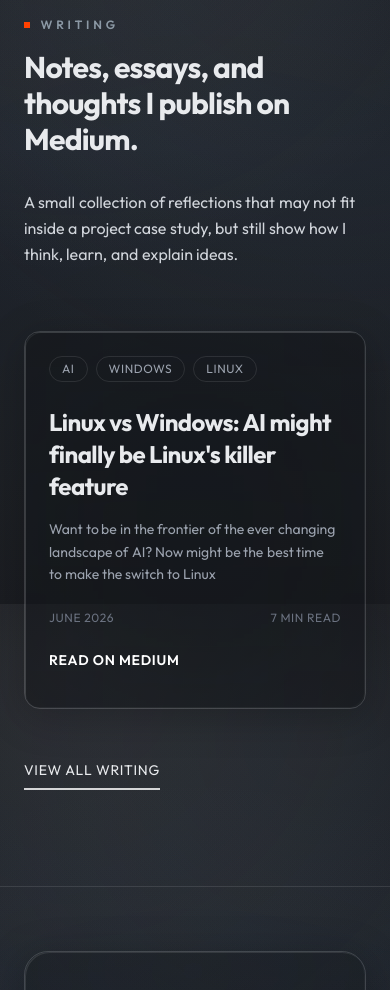
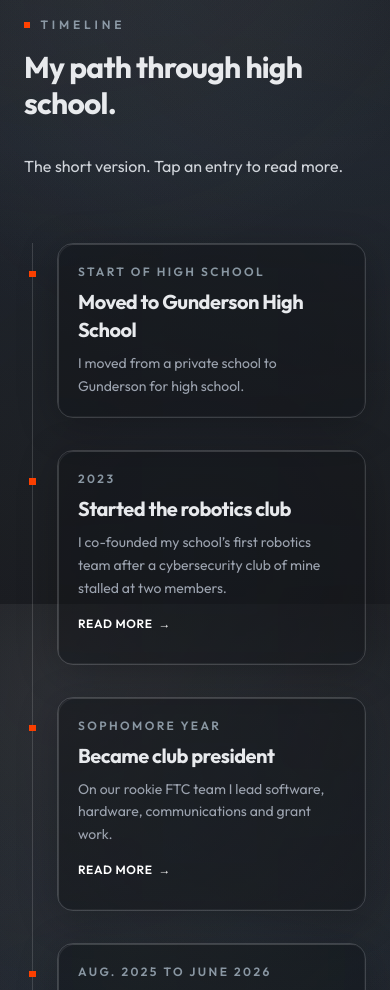
Before and after one commit to 3t1-1aN/EDKportfolio, a Next.js app: page / in a window 390 px wide. Shown: the part 4460-5450 px from the top of the page. Built offline with nearby package versions, Linux system fonts and the light colour scheme.

Commit message:
Home page: replace the Writing section with a data-driven timeline and a letters spot; add About page anchors

```diff
--- a/app/about/page.tsx
+++ b/app/about/page.tsx
@@ -132,6 +132,7 @@ export default function AboutPage() {
                 </ScrollAnimation>
               </div>
 
+              <div id="svcte" className="scroll-mt-28 sm:scroll-mt-32">
                 <BlurText
                   text="At SVCTE, I've learned to solve problems from multiple perspectives, work in professional team settings, and apply both hardware and software to real-world challenges. This program has strengthened my ability to think critically, design iteratively, and build with purpose."
                   variant="body"
@@ -139,8 +140,9 @@ export default function AboutPage() {
                   startDelay={delays.svcte}
                   className="text-lg text-grey-300 leading-relaxed"
                 />
+              </div>
 
-              <div className="space-y-4">
+              <div id="robotics" className="space-y-4 scroll-mt-28 sm:scroll-mt-32">
                 <BlurText
                   text="Robotics Leadership"
                   variant="heading"
@@ -158,7 +160,7 @@ export default function AboutPage() {
                 />
               </div>
 
-              <div className="space-y-4">
+              <div id="rincell" className="space-y-4 scroll-mt-28 sm:scroll-mt-32">
                 <BlurText
                   text="Rincell Internship"
                   variant="heading"
--- a/app/page.tsx
+++ b/app/page.tsx
@@ -1,7 +1,7 @@
 import HeroSection from '@/components/sections/HeroSection';
 import AboutSection from '@/components/sections/AboutSection';
 import ProjectsSection from '@/components/sections/ProjectsSection';
-import WritingSection from '@/components/sections/WritingSection';
+import TimelineSection from '@/components/sections/TimelineSection';
 import Footer from '@/components/Footer';
 import { EngineeringSketchBackground } from '@/components/ui/engineering-sketch-background';
 import type { Project } from '@/lib/data';
@@ -29,7 +29,7 @@ export default async function Home() {
       <main>
         <AboutSection />
         <ProjectsSection featuredProjects={featuredProjects} />
-        <WritingSection />
+        <TimelineSection />
       </main>
       <Footer />
     </>
--- a/app/writing/WritingPageClient.tsx
+++ b/app/writing/WritingPageClient.tsx
@@ -81,10 +81,10 @@ export default function WritingPageClient() {
                 <h2 className="mb-4 text-2xl font-bold">Medium posts coming soon</h2>
                 <p className="mb-6 text-base leading-relaxed text-gray-300">
                   This page is ready for future Medium posts. Add each post to the writing data
-                  list, and it will show up here and in the homepage preview automatically.
+                  list, and it will show up here automatically.
                 </p>
                 <Link
-                  href="/#writing"
+                  href="/"
                   className="inline-block text-sm uppercase tracking-wider border-b-2 border-white pb-2 transition-opacity hover:opacity-70"
                   data-cursor-hover
                 >
--- /dev/null
+++ b/components/sections/TimelineSection.tsx
@@ -0,0 +1,166 @@
+'use client';
+
+import { useState } from 'react';
+import Link from 'next/link';
+import Container from '@/components/ui/Container';
+import Section from '@/components/ui/Section';
+import SectionHeader from '@/components/ui/SectionHeader';
+import ScrollAnimation from '@/components/ScrollAnimation';
+import { FrostedCard, FrostedInset } from '@/components/ui/frosted-glass';
+import {
+  recommendationLetters,
+  timelineEntries,
+  type TimelineEntry,
+} from '@/lib/timeline';
+
+function EntryBody({ entry }: { entry: TimelineEntry }) {
+  return (
+    <FrostedInset>
+      <div className="p-5 sm:p-6">
+        {entry.date && (
+          <p className="mb-2 text-xs font-semibold uppercase tracking-[0.2em] text-accent-muted">
+            {entry.date}
+          </p>
+        )}
+        <h3 className="text-xl font-bold text-foreground sm:text-2xl">{entry.title}</h3>
+        <p className="mt-2 text-sm leading-relaxed text-gray-400 sm:text-base">
+          {entry.summary}
+        </p>
+        {entry.href && (
+          <>
+            <span className="mt-4 inline-flex text-xs font-semibold uppercase tracking-wider text-white transition-opacity group-hover:opacity-75">
+              Read more
+              <span aria-hidden className="ml-1.5">
+                {'\u2192'}
+              </span>
+            </span>
+            <span
+              className="mt-2 block h-0.5 w-0 bg-accent-orange transition-all duration-300 group-hover:w-10"
+              aria-hidden
+            />
+          </>
+        )}
+      </div>
+    </FrostedInset>
+  );
+}
+
+function LettersSpot() {
+  const [open, setOpen] = useState(false);
+  const hasLetters = recommendationLetters.length > 0;
+
+  return (
+    <FrostedCard>
+      <FrostedInset>
+        <div className="p-5 sm:p-6">
+          {hasLetters ? (
+            <button
+              type="button"
+              onClick={() => setOpen((v) => !v)}
+              aria-expanded={open}
+              aria-controls="letters-panel"
+              className="flex w-full items-center justify-between gap-4 text-left"
+              data-cursor-hover
+            >
+              <span className="text-xl font-bold text-foreground sm:text-2xl">
+                Letters of recommendation
+              </span>
+              <span
+                aria-hidden
+                className={`text-lg text-gray-400 transition-transform duration-300 ${open ? 'rotate-45' : ''}`}
+              >
+                +
+              </span>
+            </button>
+          ) : (
+            <div className="flex flex-wrap items-baseline justify-between gap-x-4 gap-y-1">
+              <h3 className="text-xl font-bold text-foreground sm:text-2xl">
+                Letters of recommendation
+              </h3>
+              <p className="text-sm text-gray-500">Coming soon</p>
+            </div>
+          )}
+          {hasLetters && open && (
+            <ul id="letters-panel" className="mt-5 space-y-3">
+              {recommendationLetters.map((letter) => (
+                <li key={letter.id}>
+                  <a
+                    href={letter.pdf}
+                    target="_blank"
+                    rel="noopener noreferrer"
+                    className="group block rounded-xl border border-white/10 px-4 py-3 transition-colors hover:border-white/25"
+                    data-cursor-hover
+                  >
+                    <span className="block text-base font-semibold text-foreground">
+                      {letter.title}
+                    </span>
+                    <span className="block text-sm text-gray-400">{letter.fromRole}</span>
+                  </a>
+                </li>
+              ))}
+            </ul>
+          )}
+        </div>
+      </FrostedInset>
+    </FrostedCard>
+  );
+}
+
+const TimelineSection = () => {
+  return (
+    <Section id="timeline" variant="default" className="relative">
+      <Container>
+        <SectionHeader
+          label="TIMELINE"
+          blurLabel
+          title="My path through high school."
+          blurTitle
+          description="The short version. Tap an entry to read more."
+          blurDescription
+        />
+
+        <ol className="relative ml-2 border-l border-white/15 pl-6 sm:ml-3 sm:pl-10">
+          {timelineEntries.map((entry, index) => (
+            <li key={entry.id} className="relative pb-8 last:pb-10 sm:pb-10">
+              <span
+                aria-hidden
+                className="accent-square absolute -left-[calc(1.5rem+0.2rem+0.5px)] top-7 sm:-left-[calc(2.5rem+0.2rem+0.5px)]"
+              />
+              <ScrollAnimation delay={Math.min(index, 4) * 80}>
+                {entry.href ? (
+                  <div className="transition-transform duration-250 hover:scale-[1.01]">
+                    <FrostedCard className="group">
+                      <Link
+                        href={entry.href}
+                        aria-label={`${entry.title}: read more`}
+                        className="block"
+                        data-cursor-hover
+                      >
+                        <EntryBody entry={entry} />
+                      </Link>
+                    </FrostedCard>
+                  </div>
+                ) : (
+                  <FrostedCard>
+                    <EntryBody entry={entry} />
+                  </FrostedCard>
+                )}
+              </ScrollAnimation>
+            </li>
+          ))}
+          <li className="relative">
+            <span
+              aria-hidden
+              className="accent-square absolute -left-[calc(1.5rem+0.2rem+0.5px)] top-7 sm:-left-[calc(2.5rem+0.2rem+0.5px)]"
+            />
+            <ScrollAnimation delay={80}>
+              <LettersSpot />
+            </ScrollAnimation>
+          </li>
+        </ol>
+      </Container>
+    </Section>
+  );
+};
+
+export default TimelineSection;
--- a/components/ui/blur-text.tsx
+++ b/components/ui/blur-text.tsx
@@ -73,6 +73,17 @@ export const BlurText = ({
   const [scrollInView, setScrollInView] = useState(false);
   const ref = useRef<HTMLParagraphElement>(null);
 
+  // When the page was opened on a #hash link, text inside the target section skips the
+  // entrance delay, so it is readable as soon as the browser scrolls there.
+  const [isHashTarget, setIsHashTarget] = useState(false);
+  useEffect(() => {
+    const hash = window.location.hash.slice(1);
+    if (!hash || !ref.current) return;
+    const target = document.getElementById(decodeURIComponent(hash));
+    setIsHashTarget(Boolean(target && target.contains(ref.current)));
+  }, []);
+  const effectiveStartDelay = isHashTarget ? 0 : startDelay;
+
   useEffect(() => {
     if (prefersReducedMotion || trigger === 'mount') {
       return;
@@ -138,7 +149,7 @@ export const BlurText = ({
           times: times as number[],
           delay:
             inView && !prefersReducedMotion
-              ? startDelay + (index * wordDelay) / 1000
+              ? effectiveStartDelay + (index * wordDelay) / 1000
               : 0,
           ease: easing,
         };
--- /dev/null
+++ b/lib/timeline.ts
@@ -0,0 +1,93 @@
+/**
+ * Home page timeline. Edit this file to change what shows up.
+ * Order here is display order, oldest first.
+ *
+ * - `date` is shown as written. Leave it out if the date is not known.
+ * - `href` is optional. Add it when there is a fuller story to read.
+ *   Hash links scroll to an element with that id (the About page sections
+ *   have ids: svcte, robotics, rincell).
+ * - Every fact here comes from the site, my brag sheet or my own notes.
+ */
+export interface TimelineEntry {
+  id: string;
+  date?: string;
+  title: string;
+  summary: string;
+  href?: string;
+}
+
+export const timelineEntries: TimelineEntry[] = [
+  {
+    id: 'start-of-high-school',
+    date: 'Start of high school',
+    title: 'Moved to Gunderson High School',
+    summary: 'I moved from a private school to Gunderson for high school.',
+  },
+  {
+    id: 'robotics-club',
+    date: '2023',
+    title: 'Started the robotics club',
+    summary:
+      'I co-founded my school\u2019s first robotics team after a cybersecurity club of mine stalled at two members.',
+    href: '/about#robotics',
+  },
+  {
+    id: 'club-president',
+    date: 'Sophomore year',
+    title: 'Became club president',
+    summary:
+      'On our rookie FTC team I lead software, hardware, communications and grant work.',
+    href: '/about#robotics',
+  },
+  {
+    id: 'svcte',
+    date: 'Aug. 2025 to June 2026',
+    title: 'SVCTE Mechatronics',
+    summary:
+      'Hands-on training in sensors, actuators, CAD, embedded control and fabrication.',
+    href: '/about#svcte',
+  },
+  {
+    id: 'kinetic-clock',
+    date: 'During SVCTE',
+    title: 'Built the Kinetic Clock',
+    summary:
+      'A clock that moves its segments with 30 servo motors and 3D printed parts instead of LEDs.',
+    href: '/projects/category/diy-electronics-mechanics',
+  },
+  {
+    id: 'rincell',
+    date: 'Summer 2026',
+    title: 'Rincell internship',
+    summary:
+      'Six weeks in Fremont building a system to measure battery diameter and mass.',
+    href: '/about#rincell',
+  },
+  {
+    id: 'senior-year',
+    date: 'Now',
+    title: 'Senior year at Gunderson',
+    summary: 'I\u2019m a senior and still building things.',
+  },
+];
+
+/**
+ * Letters of recommendation. Empty for now, so the section stays collapsed and
+ * shows "Coming soon". To add one, put the PDF in /public/letters and add an entry:
+ *
+ * {
+ *   id: 'example-letter',
+ *   title: 'Letter from my robotics mentor',
+ *   fromRole: 'Mentor, Saratoga High School',
+ *   pdf: '/letters/example-letter.pdf',
+ * },
+ */
+export interface RecommendationLetter {
+  id: string;
+  title: string;
+  fromRole: string;
+  /** Path under /public, for example '/letters/example-letter.pdf' */
+  pdf: string;
+}
+
+export const recommendationLetters: RecommendationLetter[] = [];
```
Lines whose indentation alone changed are shown as unchanged.
